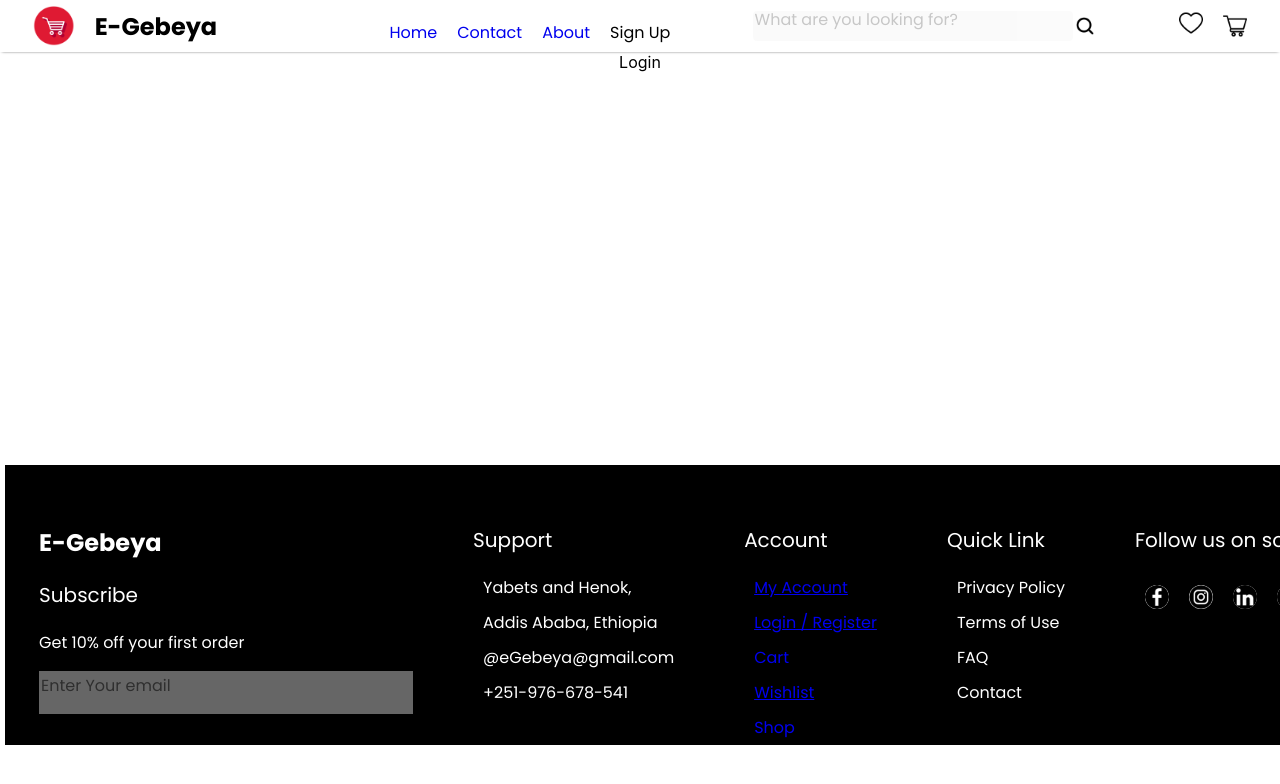
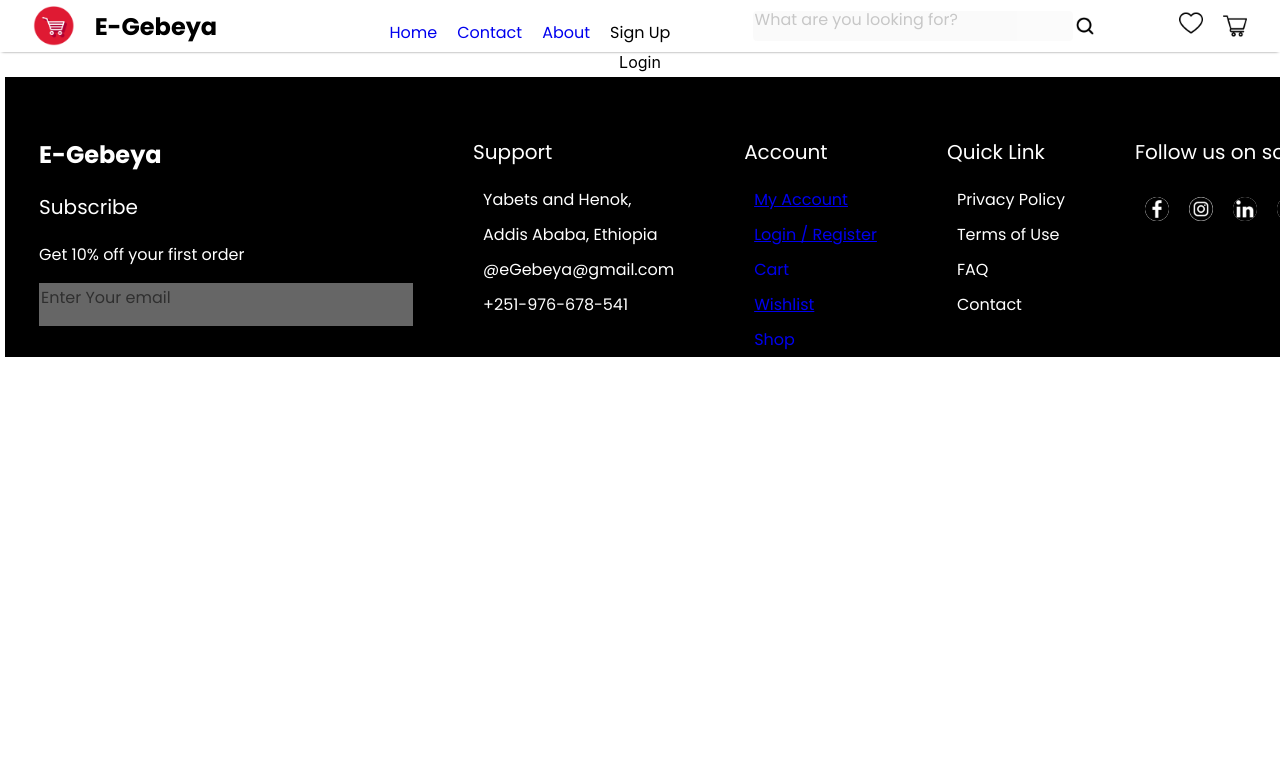
Before and after one commit to CybersoftInt/E-gebeya2, a React (Create React App) app: page /login in a window 1280 px wide. Shown: the top 784 px of the page. Built offline with nearby package versions, Linux system fonts and the light colour scheme.

Commit message:
edit on item component

```diff
--- a/src/Components/Footer/Footer.css
+++ b/src/Components/Footer/Footer.css
@@ -1,12 +1,10 @@
 .footer {
   display: flex;
-position: absolute;
-
-bottom: 0;
-width: 1440px;
-height: 340px;
+  position: relative;
+  bottom: 0;
+  width: 100%;
+  height: 340px;
   margin-bottom: 0;
-  width: 100%;
   font-family: "Poppins";
 }
 .footer_content {
```
Also changed, not shown: src/Components/Item/Item.jsx (+14 -1 lines).
